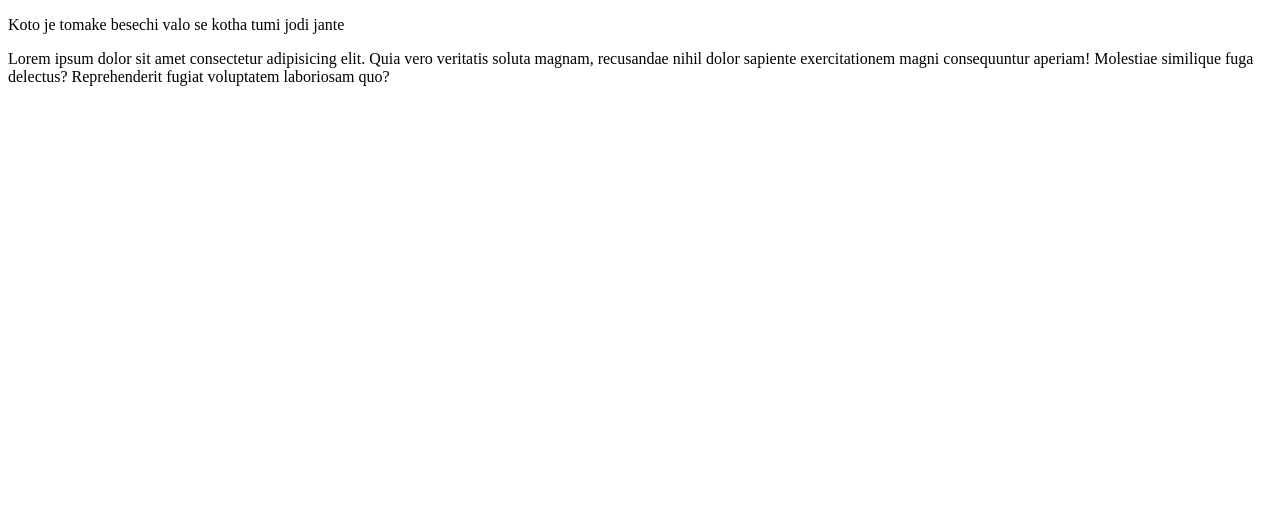
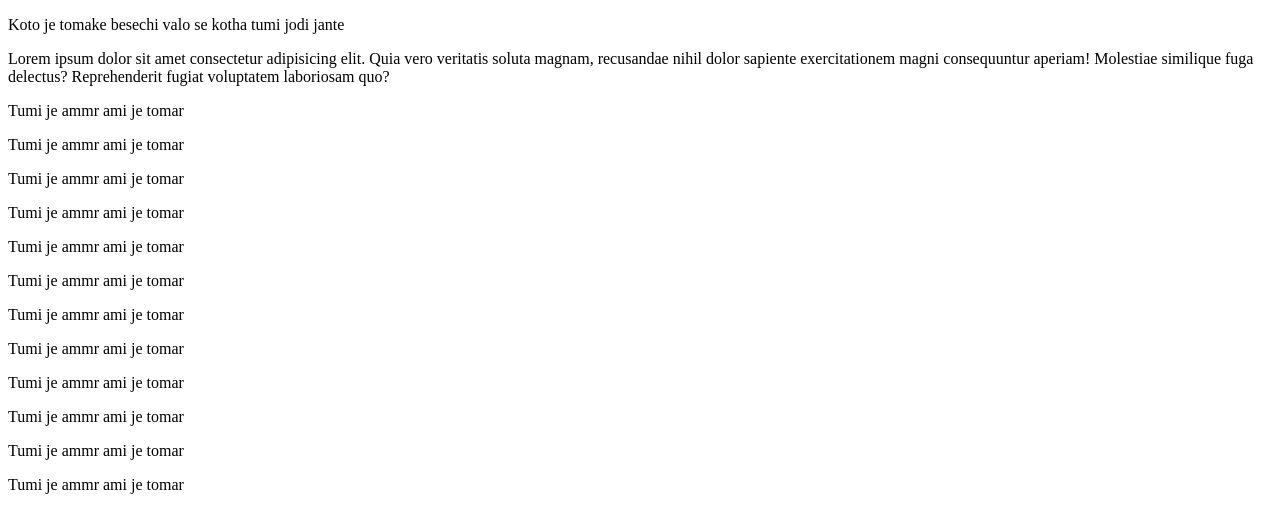
Before and after one commit to limon4521/my-second-repo, a plain HTML site: page index.html in a window 1280 px wide. Drawn offline with Linux system fonts and the light colour scheme.

Commit message:
new text

```diff
--- a/index.html
+++ b/index.html
@@ -8,6 +8,20 @@
 </head>
 <body>
     <p>Koto je tomake besechi valo se kotha tumi jodi jante</p>
+
     <p>Lorem ipsum dolor sit amet consectetur adipisicing elit. Quia vero veritatis soluta magnam, recusandae nihil dolor sapiente exercitationem magni consequuntur aperiam! Molestiae similique fuga delectus? Reprehenderit fugiat voluptatem laboriosam quo?</p>
+
+    <p>Tumi je ammr ami je tomar </p>
+    <p>Tumi je ammr ami je tomar </p>
+    <p>Tumi je ammr ami je tomar </p>
+    <p>Tumi je ammr ami je tomar </p>
+    <p>Tumi je ammr ami je tomar </p>
+    <p>Tumi je ammr ami je tomar </p>
+    <p>Tumi je ammr ami je tomar </p>
+    <p>Tumi je ammr ami je tomar </p>
+    <p>Tumi je ammr ami je tomar </p>
+    <p>Tumi je ammr ami je tomar </p>
+    <p>Tumi je ammr ami je tomar </p>
+    <p>Tumi je ammr ami je tomar </p>
 </body>
 </html>
```
